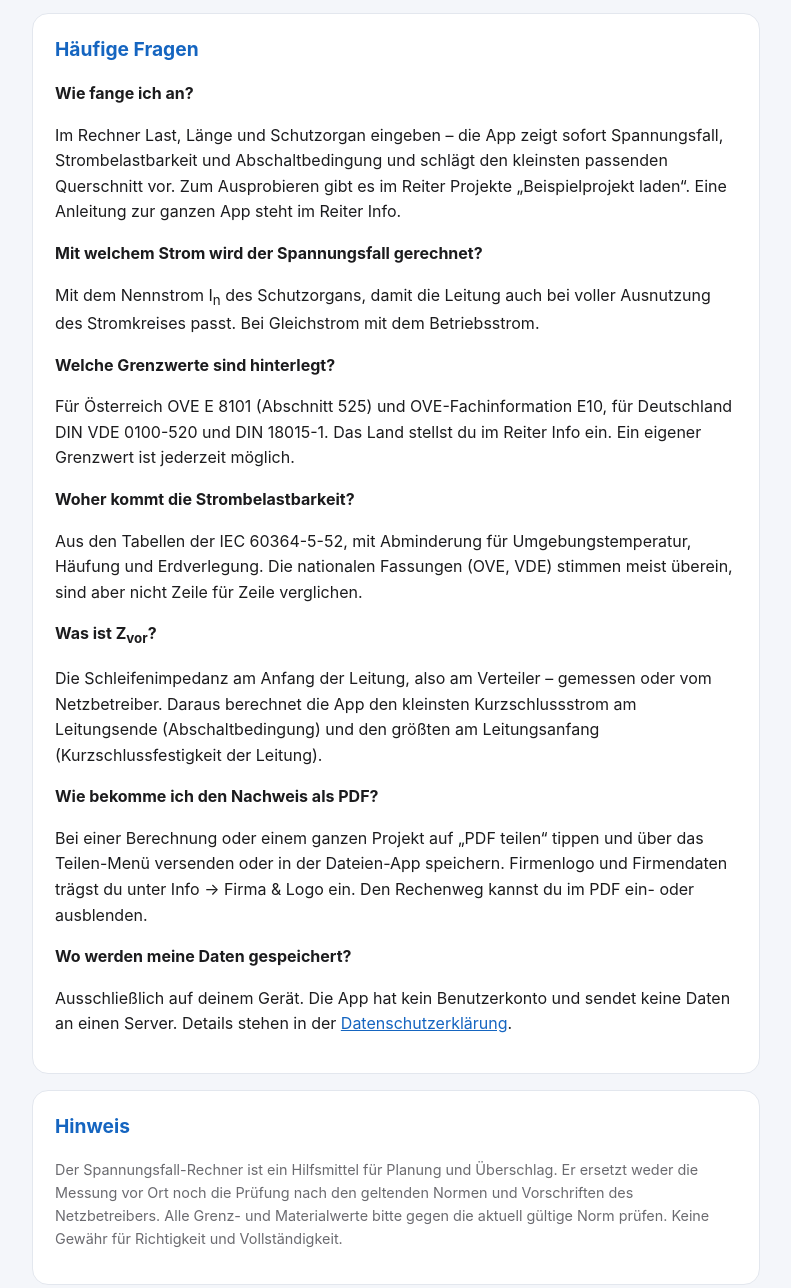
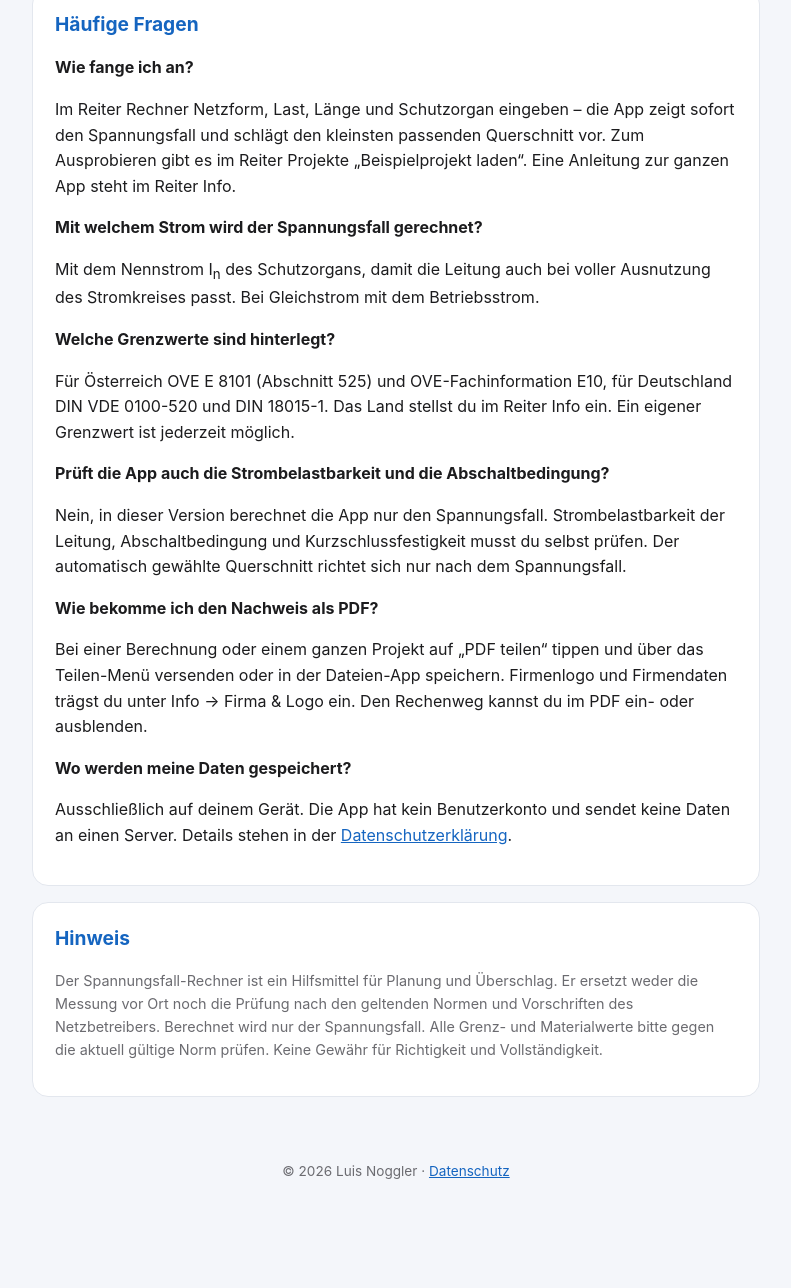
Before and after one commit to luisnoggler/Spannungsfall-Info, a plain HTML site: page index.html in a window 1280 px wide. Shown: the part 473-1761 px from the top of the page, without its empty margins (244-1035 px from the left). After the commit the page ends 1688 px from the top, so only its background shows below. Drawn offline with Linux system fonts and the light colour scheme.

Commit message:
Support-Seite: nur Spannungsfall, Reiter Rechner
Co-Authored-By: Claude Sonnet 5.5 <noreply@anthropic.com>

```diff
--- a/index.html
+++ b/index.html
@@ -14,8 +14,7 @@
       <div class="inner">
         <h1><span class="spark"></span>Spannungsfall-Rechner</h1>
         <p>
-          Spannungsfall, Strombelastbarkeit und Abschaltbedingung für Kabel und Leitungen – mit
-          PDF-Nachweis.
+          Spannungsfall von Kabeln und Leitungen – mit automatischem Querschnitt und PDF-Nachweis.
         </p>
       </div>
     </header>
@@ -42,10 +41,10 @@
 
         <h3>Wie fange ich an?</h3>
         <p>
-          Im Rechner Last, Länge und Schutzorgan eingeben – die App zeigt sofort Spannungsfall,
-          Strombelastbarkeit und Abschaltbedingung und schlägt den kleinsten passenden Querschnitt
-          vor. Zum Ausprobieren gibt es im Reiter Projekte „Beispielprojekt laden“. Eine Anleitung
-          zur ganzen App steht im Reiter Info.
+          Im Reiter Rechner Netzform, Last, Länge und Schutzorgan eingeben – die App zeigt sofort
+          den Spannungsfall und schlägt den kleinsten passenden Querschnitt vor. Zum Ausprobieren
+          gibt es im Reiter Projekte „Beispielprojekt laden“. Eine Anleitung zur ganzen App steht im
+          Reiter Info.
         </p>
 
         <h3>Mit welchem Strom wird der Spannungsfall gerechnet?</h3>
@@ -61,18 +60,11 @@
           Grenzwert ist jederzeit möglich.
         </p>
 
-        <h3>Woher kommt die Strombelastbarkeit?</h3>
+        <h3>Prüft die App auch die Strombelastbarkeit und die Abschaltbedingung?</h3>
         <p>
-          Aus den Tabellen der IEC 60364-5-52, mit Abminderung für Umgebungstemperatur, Häufung und
-          Erdverlegung. Die nationalen Fassungen (OVE, VDE) stimmen meist überein, sind aber nicht
-          Zeile für Zeile verglichen.
-        </p>
-
-        <h3>Was ist Z<sub>vor</sub>?</h3>
-        <p>
-          Die Schleifenimpedanz am Anfang der Leitung, also am Verteiler – gemessen oder vom
-          Netzbetreiber. Daraus berechnet die App den kleinsten Kurzschlussstrom am Leitungsende
-          (Abschaltbedingung) und den größten am Leitungsanfang (Kurzschlussfestigkeit der Leitung).
+          Nein, in dieser Version berechnet die App nur den Spannungsfall. Strombelastbarkeit der
+          Leitung, Abschaltbedingung und Kurzschlussfestigkeit musst du selbst prüfen. Der
+          automatisch gewählte Querschnitt richtet sich nur nach dem Spannungsfall.
         </p>
 
         <h3>Wie bekomme ich den Nachweis als PDF?</h3>
@@ -94,8 +86,8 @@
         <p class="muted">
           Der Spannungsfall-Rechner ist ein Hilfsmittel für Planung und Überschlag. Er ersetzt weder
           die Messung vor Ort noch die Prüfung nach den geltenden Normen und Vorschriften des
-          Netzbetreibers. Alle Grenz- und Materialwerte bitte gegen die aktuell gültige Norm prüfen.
-          Keine Gewähr für Richtigkeit und Vollständigkeit.
+          Netzbetreibers. Berechnet wird nur der Spannungsfall. Alle Grenz- und Materialwerte bitte
+          gegen die aktuell gültige Norm prüfen. Keine Gewähr für Richtigkeit und Vollständigkeit.
         </p>
       </section>
     </main>
```
